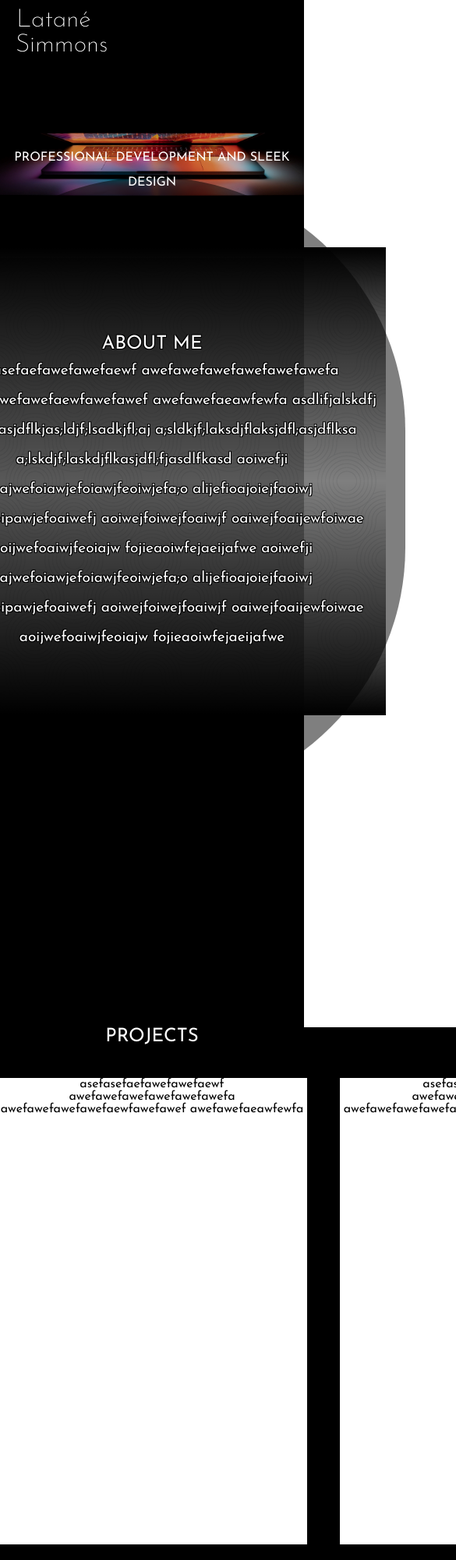
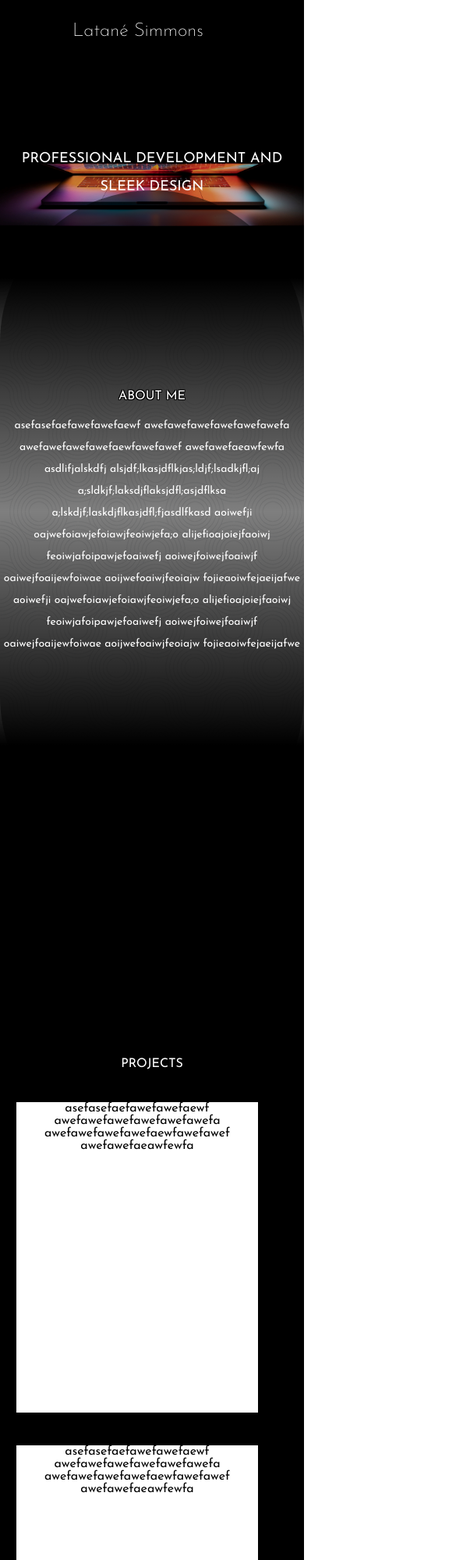
Before and after one commit to Latane-dev/Latane-dev.github.io, a plain HTML site: page index.html in a window 390 px wide. Shown: the top 2000 px of the page at 78% size, 585 px wide, since content can reach past the window. Drawn offline with Linux system fonts and the light colour scheme.

Commit message:
Add files via upload

```diff
--- a/index.css
+++ b/index.css
@@ -239,11 +239,65 @@ footer {
 
   @media only screen and (max-width: 950px) {
 
+    .header-banner h1 {
+        font-size: 24px;
+        width: 100%;
+        justify-self: center;
+    }
+
+    h2 {
+        font-size: 18px;
+    }
+
+    h3 {
+        font-size: 16px;
+    }
+
     #mission {
-        margin-top: 25%;
+        margin-top: 35%;
     }
 
     nav {
         display: none !important;
     }
+
+    .biowrapper {
+        width: 100%;
+
+    }
+
+    .biowrapper p {
+        font-size: 14px;
+        text-shadow: none;
+        width: 100%;
+    }
+
+    .background-bio {
+        display: none;
+    }
+
+    .background-highlight {
+        width: 100% !important;
+        height: 100% !important;
+    }
+
+    .projectwrapper {
+        flex-direction: column;
+        margin: 0px;
+    }
+
+    .project-box {
+        width: 80%;
+        height: 400px;
+        align-items: center !important;
+        clear: left;
+    }
+
+    footer {
+        width: 100%;
+    }
+
+    .phone {
+        display: none !important;
+    }
   }
```
